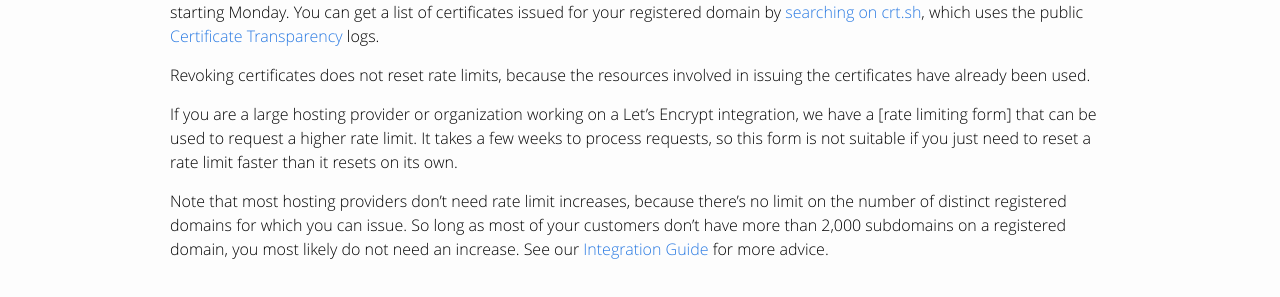
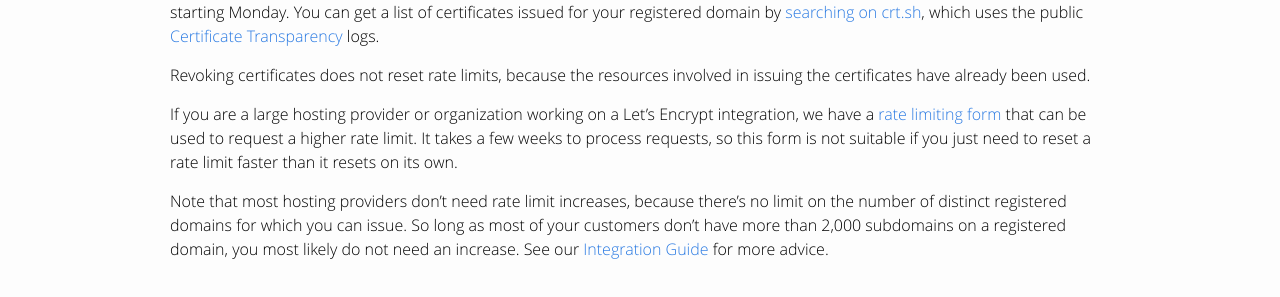
Before and after one commit to snowman1120/website, a Jekyll site: the page built from docs/rate-limits.md, in a window 1280 px wide. Shown: the part 1407-1704 px from the top of the page. Built offline with Jekyll 4.4.1, drawn with Linux system fonts in a browser that asks for light colours; part of the change alters nothing that is shown.

```diff
--- a/docs/rate-limits.md
+++ b/docs/rate-limits.md
@@ -86,9 +86,11 @@ Revoking certificates does not reset rate limits, because the resources involved
 in issuing the certificates have already been used.
 
 If you are a large hosting provider or organization working on a Let's Encrypt
-integration, we have a [rate limiting form] that can be used to request
-a higher rate limit. It takes a few weeks to process requests, so this form is
-not suitable if you just need to reset a rate limit faster than it resets on its own.
+integration, we have a [rate limiting
+form](https://docs.google.com/forms/d/e/1FAIpQLSfg56b_wLmUN7n-WWhbwReE11YoHXs_fpJyZcEjDaR69Q-kJQ/viewform?c=0&w=1)
+that can be used to request a higher rate limit. It takes a few weeks to process
+requests, so this form is not suitable if you just need to reset a rate limit
+faster than it resets on its own.
 
 Note that most hosting providers don't need rate limit increases, because
 there's no limit on the number of distinct registered domains for which you can issue.
```
